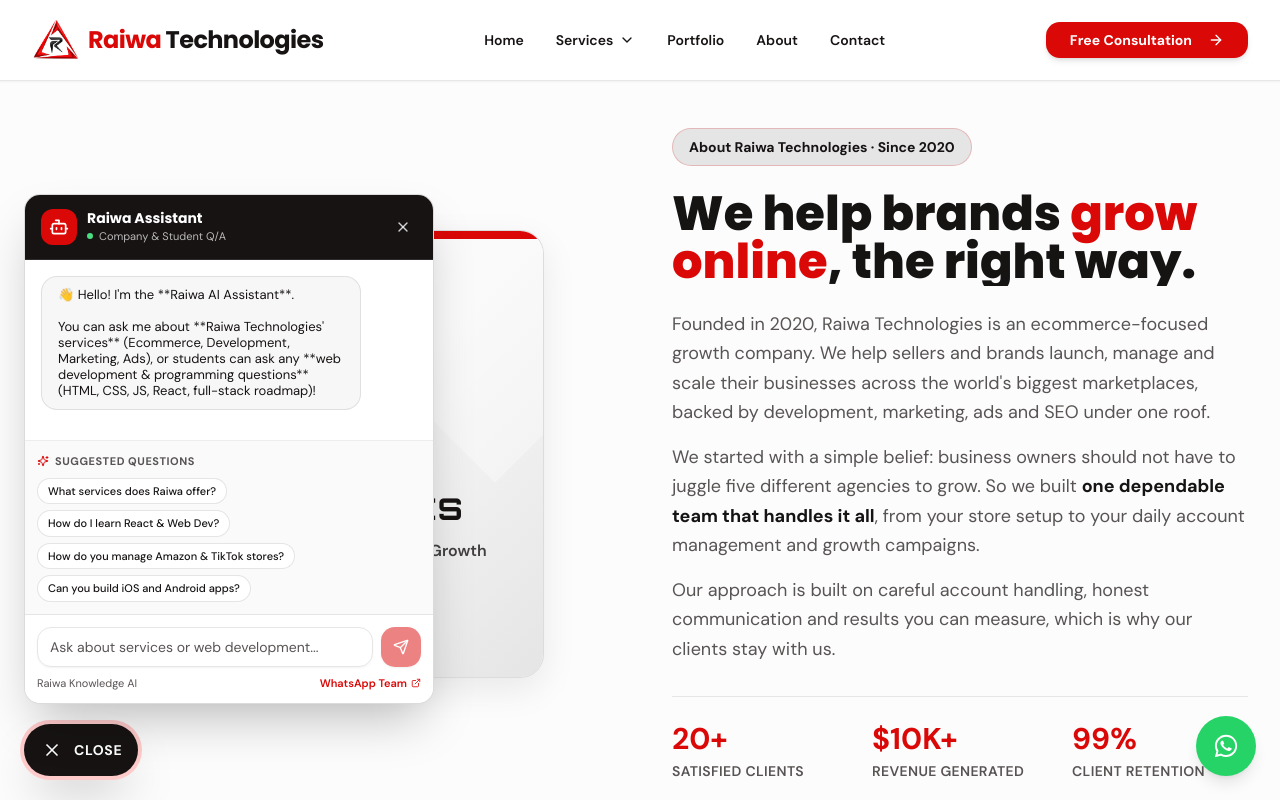
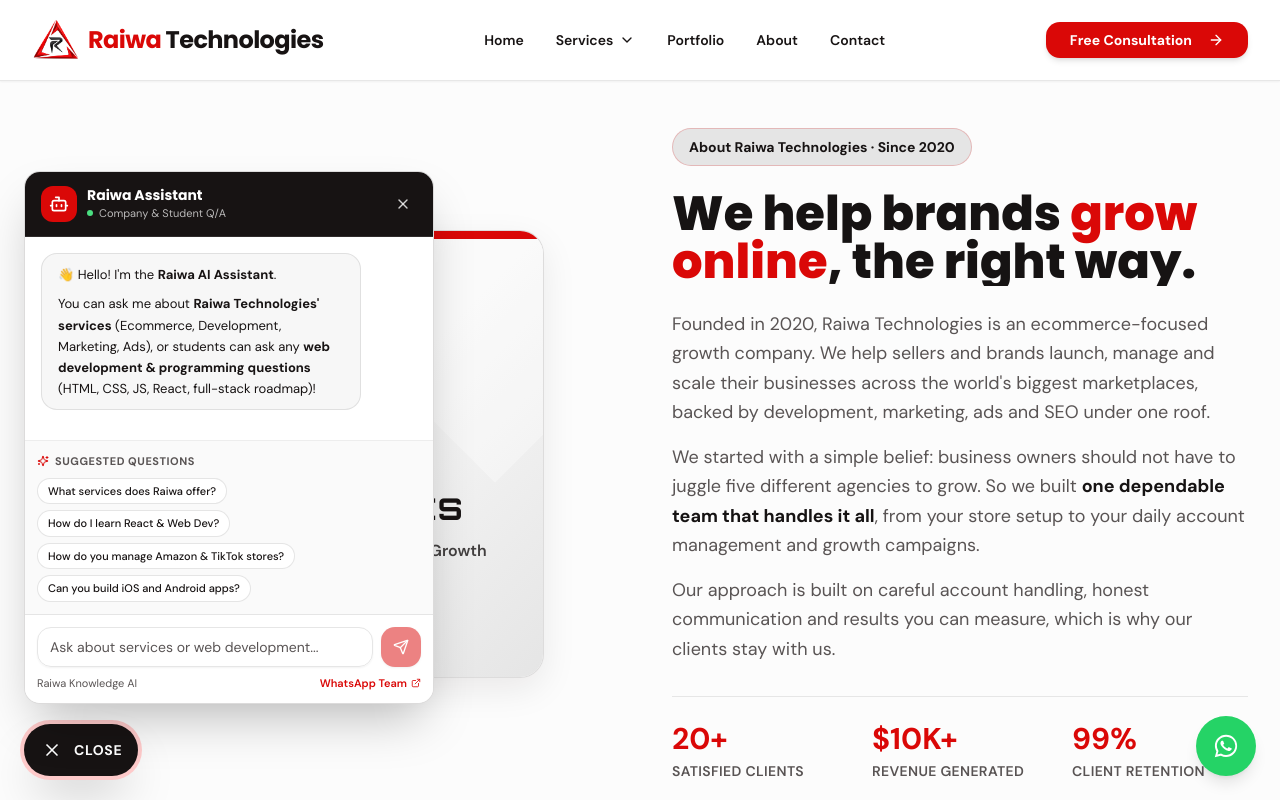
Before and after one commit to raiwatechnologies/Raiwa-Technologies, a React (Vite) app in the folder apps/web/: page /about in a window 1280 px wide. Both pictures are taken after a click on the button "ASK AI & Q/A". Shown: the top 800 px of the page. Built offline with nearby package versions, Linux system fonts and the light colour scheme.

Commit message:
mark correction

```diff
--- a/apps/web/src/components/ChatWidget.jsx
+++ b/apps/web/src/components/ChatWidget.jsx
@@ -1,4 +1,5 @@
 import React, { useState, useRef, useEffect } from 'react';
+import ReactMarkdown from 'react-markdown';
 import { motion, AnimatePresence } from 'framer-motion';
 import {
   Bot,
@@ -191,7 +192,9 @@ export default function ChatWidget() {
                         : 'border border-[#171313]/10 bg-[#F7F7F7] text-[#171313]'
                     }`}
                   >
-                    <div className="whitespace-pre-line text-xs sm:text-[13px]">{m.content}</div>
+                    <div className="text-xs sm:text-[13px] leading-relaxed [&_p]:mb-2 [&_p:last-child]:mb-0 [&_strong]:font-bold [&_ul]:my-2 [&_ul]:list-disc [&_ul]:pl-5 [&_ol]:my-2 [&_ol]:list-decimal [&_ol]:pl-5 [&_li]:my-1 [&_code]:rounded [&_code]:bg-black/5 [&_code]:px-1">
+  <ReactMarkdown>{m.content}</ReactMarkdown>
+</div>
 
                     {m.sources && m.sources.length > 0 && (
                       <div className="mt-2 flex flex-wrap gap-1 border-t border-black/5 pt-1.5 text-[10px] text-muted-foreground">
```
Also changed, not shown: apps/web/package.json (+7 -6 lines), 1 other file (tests, documents, lock files or other folders).
